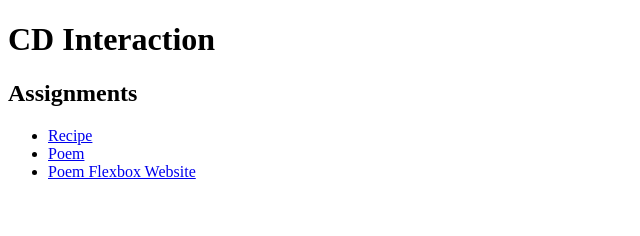
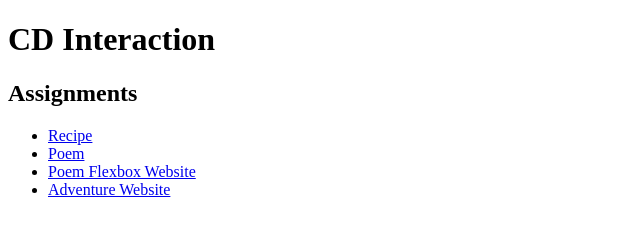
Before and after one commit to TithiArekar/CD-Interaction, a plain HTML site: page index.html in a window 1280 px wide. Shown: the whole page, without its empty margins (0-640 px from the left). Drawn offline with Linux system fonts and the light colour scheme.

Commit message:
adventure

```diff
--- a/index.html
+++ b/index.html
@@ -13,6 +13,7 @@
     <li><a href="recipe/index.html">Recipe</a></li>
     <li><a href="poem/index.html">Poem</a></li>
     <li><a href="poem-flexbox/index.html">Poem Flexbox Website</a></li>
+    <li><a href="adventure/index.html">Adventure Website</a></li>
    </ul>
 
  </body>
```
